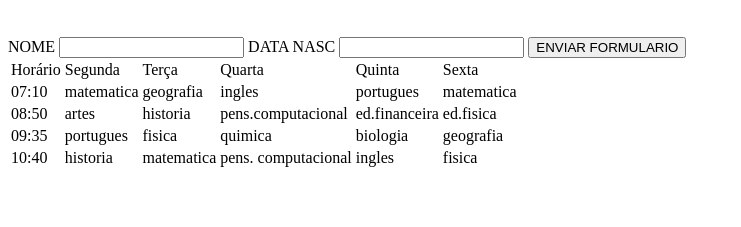
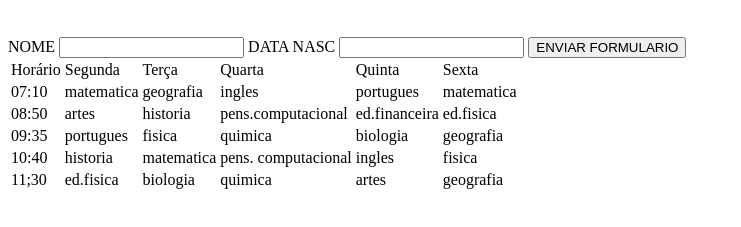
Before and after one commit to kauanfelipemachado/sitedokauan, a plain HTML site: page index.html in a window 1280 px wide. Shown: the part 61-288 px from the top of the page, without its empty margins (0-741 px from the left). Drawn offline with Linux system fonts and the light colour scheme.

Commit message:
Update index.html

```diff
--- a/index.html
+++ b/index.html
@@ -65,7 +65,15 @@
 <td>ingles</td>
 <td>fisica</td>
 </tr>
+<tr>
 
+<td>11;30</td>
+<td>ed.fisica</td>
+<td>biologia</td>
+<td>quimica</td>
+<td>artes</td>
+<td>geografia</td>
+</tr>
 </main>
 </body>
 </html>
```
